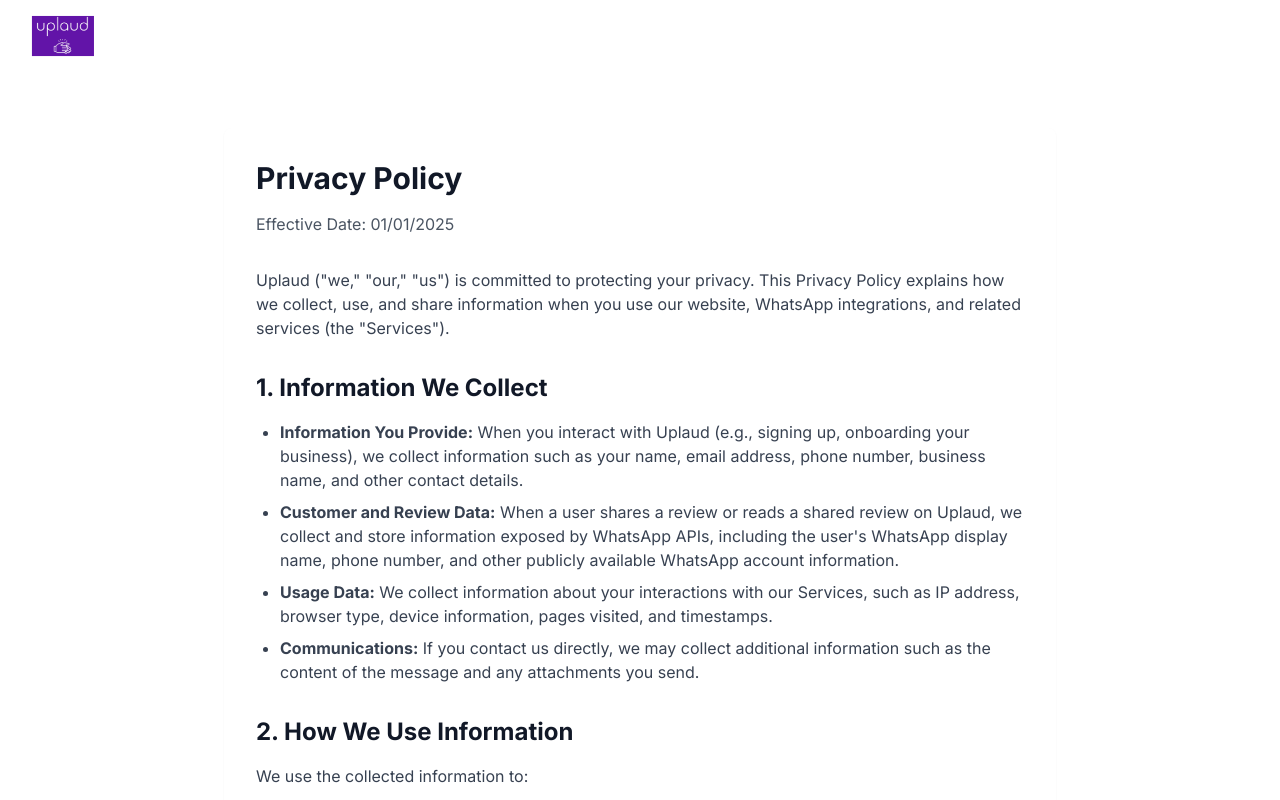
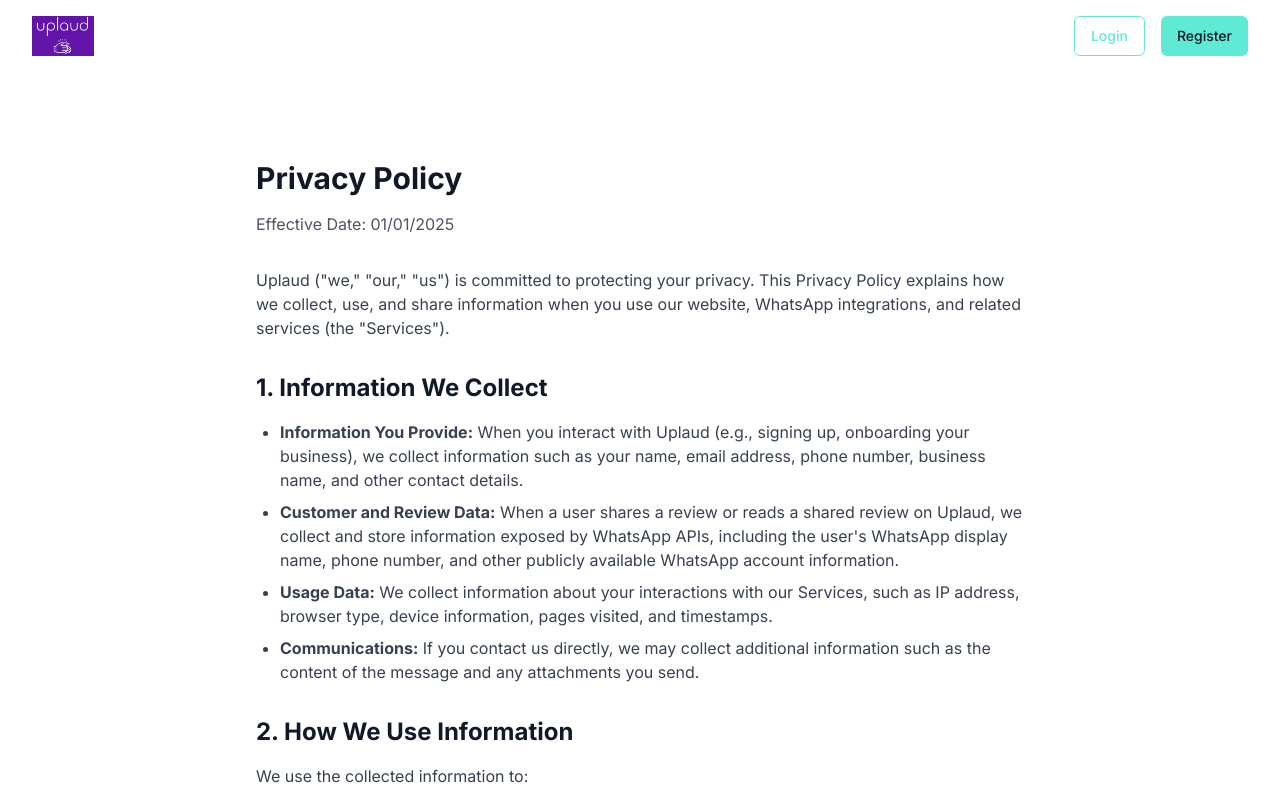
Before and after one commit to vibhutirohan/site-spark-prompts-genius, a React (Vite) app: page /privacy-policy in a window 1280 px wide. Shown: the top 800 px of the page. Built offline with nearby package versions, Linux system fonts and the light colour scheme.

Commit message:
feat: Add login/register buttons to navbar
Adds "Login" and "Register" buttons to the top right of the navigation bar for user authentication.

```diff
--- a/src/components/Navbar.tsx
+++ b/src/components/Navbar.tsx
@@ -1,11 +1,14 @@
+
 import React, { useState, useEffect } from "react";
 import { Button } from "@/components/ui/button";
 import { Link } from "react-router-dom";
 import { NavigationMenu, NavigationMenuContent, NavigationMenuItem, NavigationMenuLink, NavigationMenuList, NavigationMenuTrigger, navigationMenuTriggerStyle } from "@/components/ui/navigation-menu";
 import { cn } from "@/lib/utils";
+
 const Navbar = () => {
   const [isScrolled, setIsScrolled] = useState(false);
   const [isMobileMenuOpen, setIsMobileMenuOpen] = useState(false);
+
   useEffect(() => {
     const handleScroll = () => {
       if (window.scrollY > 10) {
@@ -14,19 +17,22 @@ const Navbar = () => {
         setIsScrolled(false);
       }
     };
+
     window.addEventListener("scroll", handleScroll);
     return () => window.removeEventListener("scroll", handleScroll);
   }, []);
+
   const toggleMobileMenu = () => {
     setIsMobileMenuOpen(!isMobileMenuOpen);
   };
-  return <nav className={`fixed w-full z-50 transition-all duration-300 ${isScrolled ? "bg-[#6214a8]/95 backdrop-blur-sm shadow-md py-2" : "bg-transparent py-4"}`}>
+
+  return (
+    <nav className={`fixed w-full z-50 transition-all duration-300 ${isScrolled ? "bg-[#6214a8]/95 backdrop-blur-sm shadow-md py-2" : "bg-transparent py-4"}`}>
       <div className="container max-w-7xl mx-auto px-4 sm:px-6 lg:px-8">
         <div className="flex justify-between items-center">
           <div className="flex items-center">
             <Link to="/" className="flex items-center">
               <img alt="Uplaud Logo" className="h-10 w-auto object-fill" src="/lovable-uploads/ba7f1f54-2df2-4f44-8af1-522b7ccc0810.png" />
-
             </Link>
           </div>
 
@@ -51,8 +57,12 @@ const Navbar = () => {
           </div>
 
           <div className="hidden md:flex items-center space-x-4">
-
-
+            <Button variant="outline" className="border-[#5EEAD4] text-[#5EEAD4] hover:bg-[#5EEAD4]/10">
+              Login
+            </Button>
+            <Button className="bg-[#5EEAD4] hover:bg-[#5EEAD4]/80 text-[#111827] font-medium">
+              Register
+            </Button>
           </div>
 
           {/* Mobile Menu Button */}
@@ -66,7 +76,8 @@ const Navbar = () => {
         </div>
 
         {/* Mobile Menu */}
-        {isMobileMenuOpen && <div className="md:hidden bg-[#6214a8]/95 backdrop-blur-sm rounded-lg mt-2 py-2 px-4 shadow-lg animate-fade-in">
+        {isMobileMenuOpen && (
+          <div className="md:hidden bg-[#6214a8]/95 backdrop-blur-sm rounded-lg mt-2 py-2 px-4 shadow-lg animate-fade-in">
             <div className="flex flex-col space-y-3">
               <a href="#features" className="text-white hover:text-[#5EEAD4] py-2" onClick={() => setIsMobileMenuOpen(false)}>
                 Features
@@ -82,15 +93,18 @@ const Navbar = () => {
               </a>
               <div className="flex flex-col space-y-2 pt-2 border-t border-white/20">
                 <Button variant="outline" className="border-[#5EEAD4] text-[#5EEAD4] hover:bg-[#5EEAD4]/10 w-full">
-                  Log In
+                  Login
                 </Button>
                 <Button className="bg-[#5EEAD4] hover:bg-[#5EEAD4]/80 text-[#111827] w-full font-medium">
-                  Get Started
+                  Register
                 </Button>
               </div>
             </div>
-          </div>}
+          </div>
+        )}
       </div>
-    </nav>;
+    </nav>
+  );
 };
+
 export default Navbar;
```
